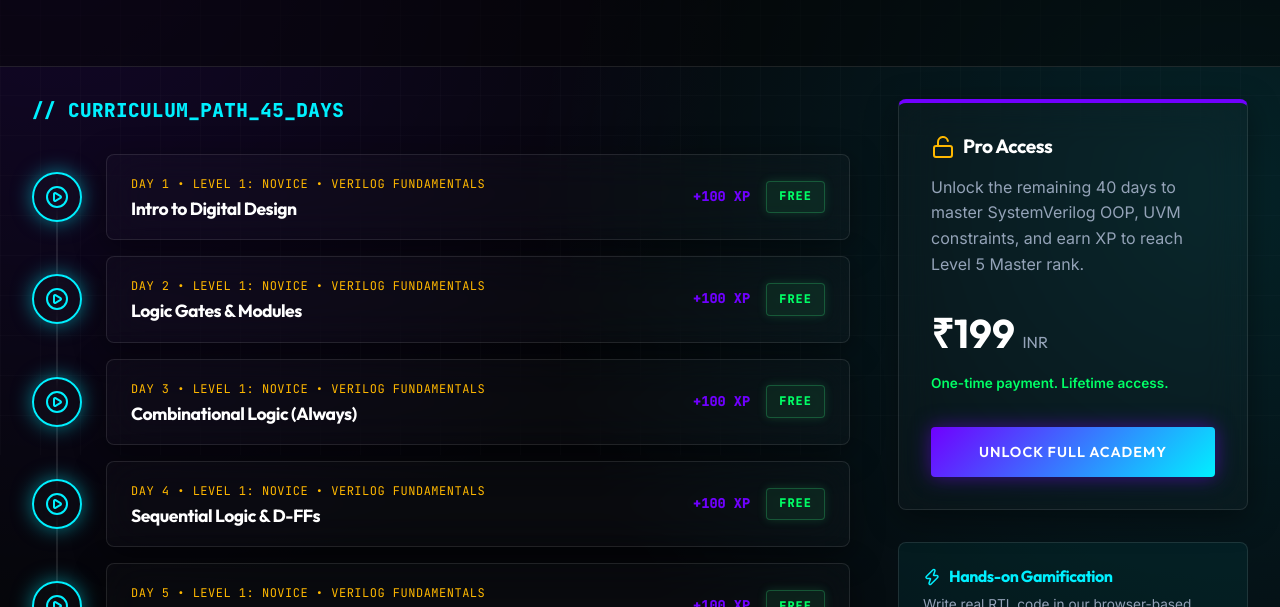
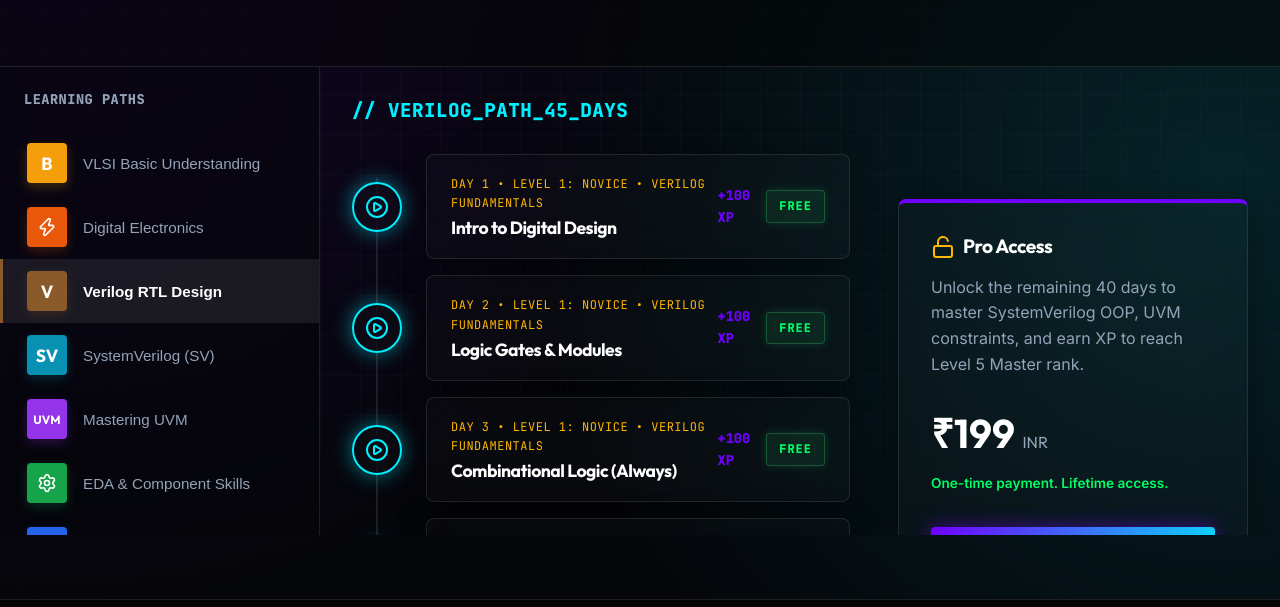
Before and after one commit to abhijit-karale/ionrise-semiconductors-, a React (Vite) app: page /#/academy in a window 1280 px wide. Shown: the part 345-952 px from the top of the page. Built offline with nearby package versions, Linux system fonts and the light colour scheme; no server answers.

Commit message:
feat: add left sidebar menu for courses with colorful square icons

```diff
--- /dev/null
+++ b/src/components/SidebarMenu.jsx
@@ -0,0 +1,87 @@
+import React from 'react';
+import { motion } from 'framer-motion';
+import { Cpu, Binary, Zap, Settings, BookOpen } from 'lucide-react';
+
+const courses = [
+  { id: 'vlsi-basics', label: 'VLSI Basic Understanding', color: '#f59e0b', iconType: 'text', text: 'B' },
+  { id: 'digital-elec', label: 'Digital Electronics', color: '#ea580c', iconType: 'icon', Icon: Zap },
+  { id: 'verilog', label: 'Verilog RTL Design', color: '#8b5a2b', iconType: 'text', text: 'V' },
+  { id: 'system-verilog', label: 'SystemVerilog (SV)', color: '#0891b2', iconType: 'text', text: 'SV' },
+  { id: 'uvm', label: 'Mastering UVM', color: '#9333ea', iconType: 'text', text: 'UVM' },
+  { id: 'eda-tools', label: 'EDA & Component Skills', color: '#16a34a', iconType: 'icon', Icon: Settings },
+  { id: 'asic-flow', label: 'ASIC Design Flow', color: '#2563eb', iconType: 'icon', Icon: Cpu },
+];
+
+const SidebarMenu = ({ activeCourse, onSelectCourse }) => {
+  return (
+    <div style={{
+      width: '320px',
+      background: 'rgba(5, 6, 10, 0.6)',
+      borderRight: '1px solid var(--surface-border)',
+      display: 'flex',
+      flexDirection: 'column',
+      padding: '1.5rem 0',
+      minHeight: '100%',
+      backdropFilter: 'blur(10px)'
+    }}>
+      <div style={{ padding: '0 1.5rem', marginBottom: '1.5rem' }}>
+        <h3 className="tech-text" style={{ margin: 0, fontSize: '0.85rem', color: 'var(--text-muted)' }}>LEARNING PATHS</h3>
+      </div>
+
+      <div style={{ display: 'flex', flexDirection: 'column' }}>
+        {courses.map((course) => {
+          const isActive = activeCourse === course.id;
+          return (
+            <motion.button
+              key={course.id}
+              onClick={() => onSelectCourse(course.id)}
+              whileHover={{ backgroundColor: 'rgba(255, 255, 255, 0.05)' }}
+              style={{
+                display: 'flex',
+                alignItems: 'center',
+                width: '100%',
+                padding: '0.75rem 1.5rem',
+                border: 'none',
+                background: isActive ? 'rgba(255, 255, 255, 0.08)' : 'transparent',
+                borderLeft: isActive ? `3px solid ${course.color}` : '3px solid transparent',
+                cursor: 'pointer',
+                transition: 'background-color 0.2s ease',
+                textAlign: 'left'
+              }}
+            >
+              <div style={{
+                width: '40px',
+                height: '40px',
+                backgroundColor: course.color,
+                display: 'flex',
+                alignItems: 'center',
+                justifyContent: 'center',
+                flexShrink: 0,
+                borderRadius: '4px', // slight rounding to make it look premium
+                boxShadow: `0 4px 12px ${course.color}40`, // dynamic shadow matching color
+                marginRight: '1rem',
+                color: '#fff',
+                fontFamily: 'var(--font-heading)',
+                fontWeight: 'bold',
+                fontSize: course.text && course.text.length > 2 ? '0.75rem' : '1.1rem'
+              }}>
+                {course.iconType === 'icon' ? <course.Icon size={20} /> : course.text}
+              </div>
+
+              <span style={{
+                color: isActive ? 'var(--text-main)' : 'var(--text-muted)',
+                fontSize: '0.95rem',
+                fontWeight: isActive ? '600' : '400',
+                fontFamily: 'var(--font-main)'
+              }}>
+                {course.label}
+              </span>
+            </motion.button>
+          );
+        })}
+      </div>
+    </div>
+  );
+};
+
+export default SidebarMenu;
--- a/src/pages/Academy.jsx
+++ b/src/pages/Academy.jsx
@@ -2,6 +2,7 @@ import React, { useState } from 'react';
 import { motion, AnimatePresence } from 'framer-motion';
 import { Link } from 'react-router-dom';
 import PageHeader from '../components/PageHeader';
+import SidebarMenu from '../components/SidebarMenu';
 import { PlayCircle, Lock, Unlock, CheckCircle, ShieldCheck, Zap } from 'lucide-react';
 
 const DayCardContent = ({ item, isAccessible, unlocked, setShowCheckout }) => {
@@ -57,6 +58,7 @@ const DayCardContent = ({ item, isAccessible, unlocked, setShowCheckout }) => {
 };
 
 const Academy = () => {
+  const [activeCourse, setActiveCourse] = useState('verilog');
   const [showCheckout, setShowCheckout] = useState(false);
   const [unlocked, setUnlocked] = useState(false); // Mock state for payment success
   const [processing, setProcessing] = useState(false);
@@ -114,20 +116,27 @@ const Academy = () => {
   };
 
   return (
-    <div className="page-container">
+    <div className="page-container" style={{ display: 'flex', flexDirection: 'column', height: '100vh', overflow: 'hidden' }}>
       <PageHeader
         title="RTL Mastery Academy"
         subtitle="Go from absolute beginner to UVM Professional in a 45-day gamified journey. Play the first 5 days free."
       />
 
-      <section className="section" style={{ paddingTop: '2rem', paddingBottom: '6rem' }}>
-        <div className="container" style={{ position: 'relative' }}>
+      <div style={{ display: 'flex', flex: 1, overflow: 'hidden' }}>
+        {/* Left Sidebar Menu */}
+        <SidebarMenu activeCourse={activeCourse} onSelectCourse={setActiveCourse} />
 
-          <div style={{ display: 'grid', gridTemplateColumns: '1fr 350px', gap: '3rem', alignItems: 'start' }}>
+        {/* Main Content Area */}
+        <section className="section" style={{ flex: 1, paddingTop: '2rem', paddingBottom: '6rem', overflowY: 'auto' }}>
+          <div className="container" style={{ position: 'relative' }}>
 
-            {/* Left: 45-Day Timeline */}
-            <div>
-              <h2 className="tech-text mb-4" style={{ fontSize: '1.2rem' }}>// CURRICULUM_PATH_45_DAYS</h2>
+            <div style={{ display: 'grid', gridTemplateColumns: '1fr 350px', gap: '3rem', alignItems: 'start' }}>
+
+              {/* Center: 45-Day Timeline */}
+              <div>
+                <h2 className="tech-text mb-4" style={{ fontSize: '1.2rem', textTransform: 'uppercase' }}>
+                  // {activeCourse.replace('-', '_')}_PATH_45_DAYS
+                </h2>
               <div style={{ display: 'flex', flexDirection: 'column', gap: '1rem', position: 'relative' }}>
                 {/* Vertical connecting line */}
                 <div style={{ position: 'absolute', left: '24px', top: '24px', bottom: '24px', width: '2px', background: 'var(--surface-border)', zIndex: 0 }} />
@@ -270,6 +279,7 @@ const Academy = () => {
           </motion.div>
         )}
       </AnimatePresence>
+      </div>
     </div>
   );
 };
```
